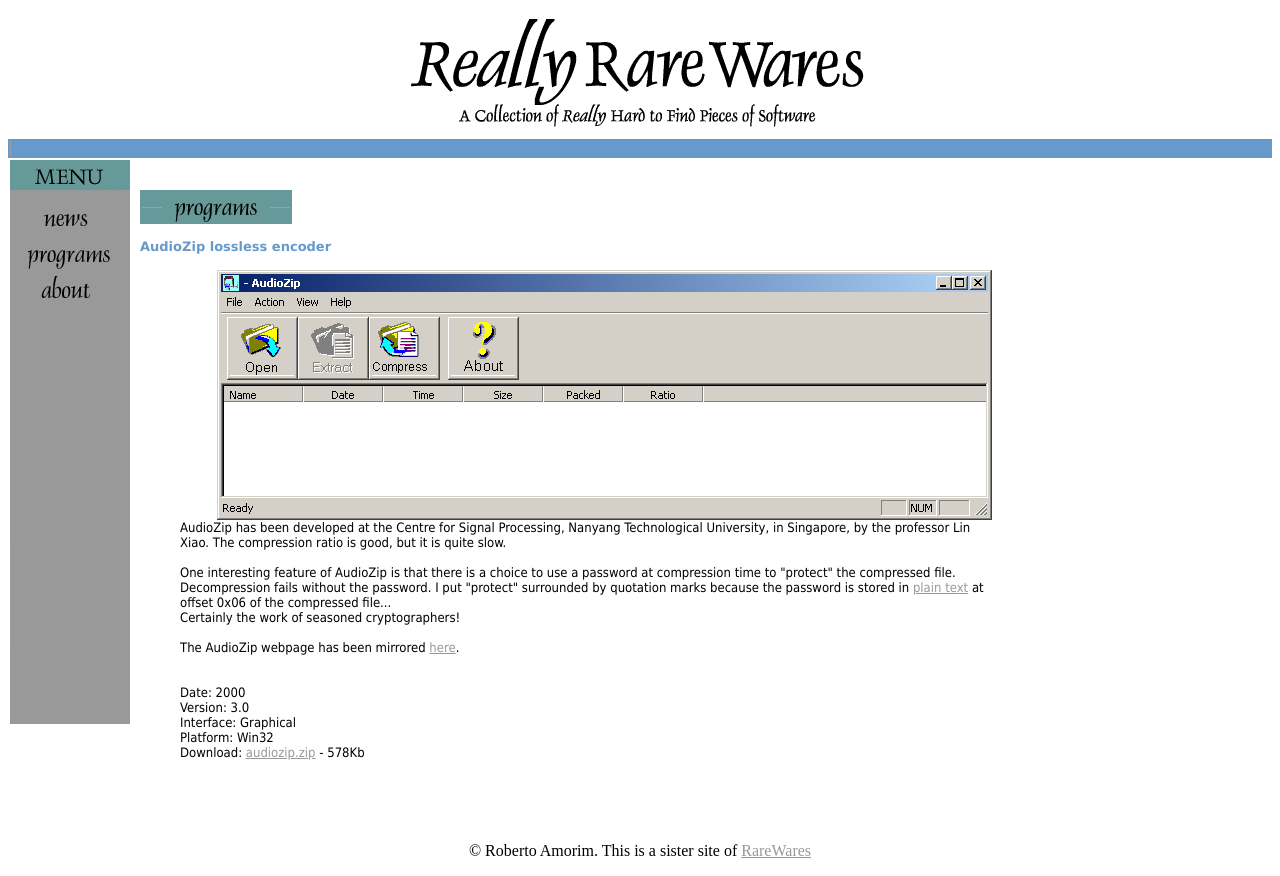
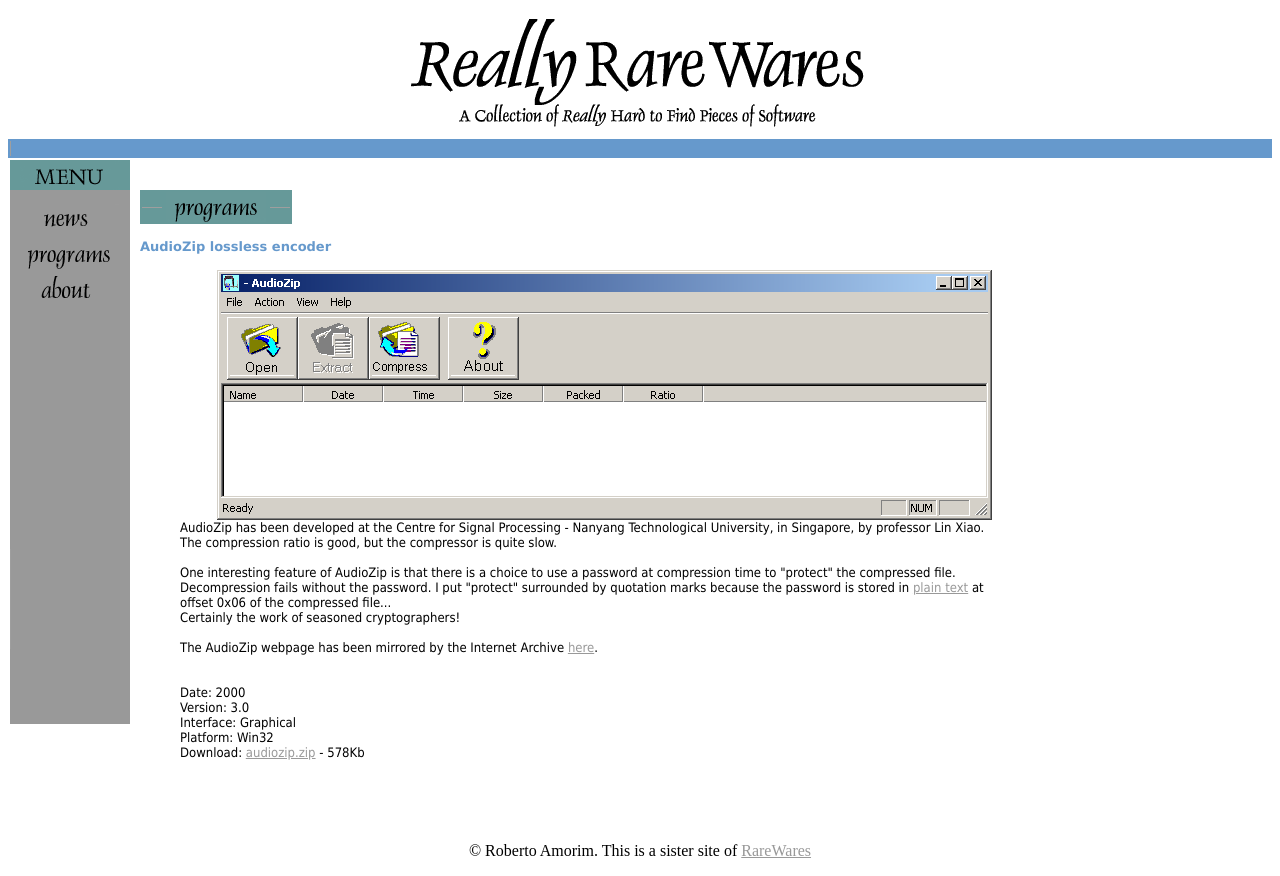
Before and after one commit to rjamorim/rrw, a PHP site: page /audiozip.php in a window 1280 px wide. Run offline with PHP 8.4, Linux system fonts and the light colour scheme; grey boxes are pictures that could not be loaded.

Commit message:
Small improvements to the Audiozip page

```diff
--- a/audiozip.php
+++ b/audiozip.php
@@ -94,9 +94,9 @@
         <font face="Tahoma" size=2 color="black"><blockquote>
         <a href="screens/audiozip.png" target=outside><img src="screens/audiozip.png"
         alt="AudioZip" align=right height="50%"></a>
-        AudioZip has been developed at the Centre for Signal Processing, Nanyang
-        Technological University, in Singapore, by the professor Lin Xiao. The compression
-        ratio is good, but it is quite slow.<br><br>
+        AudioZip has been developed at the Centre for Signal Processing - Nanyang
+        Technological University, in Singapore, by professor Lin Xiao. The compression
+        ratio is good, but the compressor is quite slow.<br><br>
 
         One interesting feature of AudioZip is that there is a choice to use a password
         at compression time to "protect" the compressed file. Decompression fails
@@ -105,7 +105,7 @@
         text</a> at offset 0x06 of the compressed file... <br>
         Certainly the work of seasoned cryptographers!<br><br>
 
-        The AudioZip webpage has been mirrored <a
+        The AudioZip webpage has been mirrored by the Internet Archive <a
         href="https://web.archive.org/web/20020207080740/http://www.csp.ntu.edu.sg:8000/MMS/MMCProjects.htm"
         target=outside>here</a>.<br>
 
```
